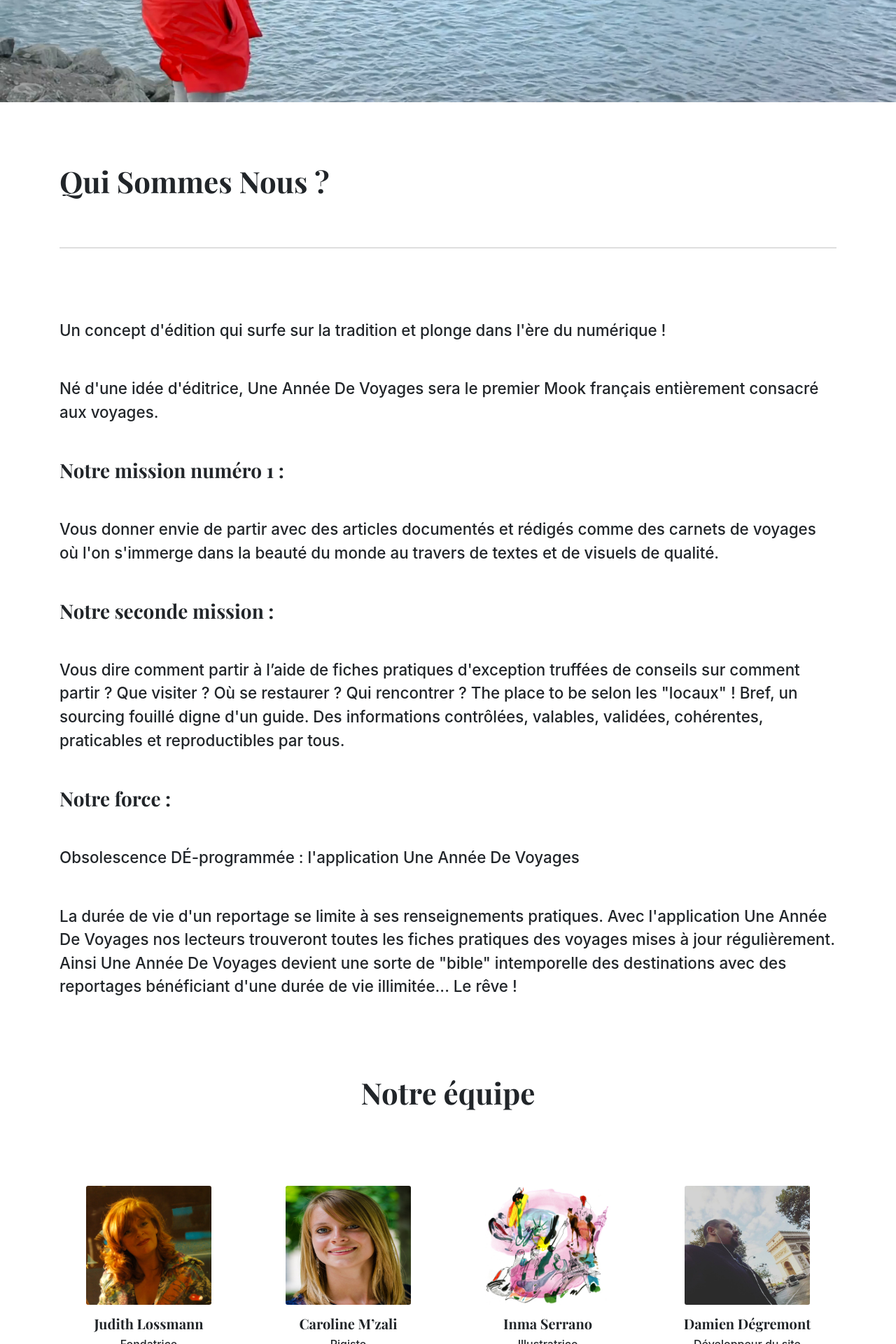
After one commit to AmauryFaveriel/SIPerfectSite-grp11, a PHP site: page /quisommesnous.php in a window 1280 px wide. The commit adds this page. Shown: the part 720-2640 px from the top of the page at 70% size. Run offline with PHP 8.4, Linux system fonts and the light colour scheme; data that the repository does not hold is empty.

Commit message:
Add Qui sommes nous ? page

```diff
--- /dev/null
+++ b/assets/css/scss/components/_quisommesnous.scss
@@ -0,0 +1,88 @@
+.quisommesnous{
+    .header{
+        height: 700px;
+        overflow: hidden;
+
+        img{
+            width: 100%;
+            height: 100%;
+        }
+    }
+
+    .head-news{
+        padding: 60px 0;
+        padding-bottom: 40px;
+        margin-bottom: 100px;
+        border-bottom: solid 2px #dedede;
+
+        .title{
+            font-size: 42px;
+            @include font-bold;
+        }
+
+        .subtitle{
+            font-size: 24px;
+            @include font-regular;
+            color: #93959f;
+            padding-bottom: 30px;
+        }
+
+        h5{
+            font-size: 16px;
+            @include font-regular;
+        }
+    }
+
+    .article-text{
+        font-size: 1.4rem;
+        font-weight: 500;
+        line-height: 1.5;
+
+        p{
+            margin: 50px 0;
+        }
+
+        h3{
+            @include font-bold;
+            margin: 50px 0;
+        }
+
+        img{
+            max-width: 100%;
+            height: auto;
+        }
+    }
+
+    .team{
+        .title{
+            padding-top: 60px;
+            padding-bottom: 100px;
+            text-align: center;
+
+            h3{
+                @include font-bold;
+                font-size: 42px;
+            }
+        }
+
+        .item{
+            text-align: center;
+
+            img{
+                width: 70%;
+                height: 170px;
+                border-radius: 3px;
+                margin-bottom: 15px;
+            }
+
+            h3{
+                @include font-bold;
+                font-size: 20px;
+            }
+
+            h5{
+                font-size: 16px;
+            }
+        }
+    }
+}
--- a/assets/css/scss/styles.scss
+++ b/assets/css/scss/styles.scss
@@ -17,5 +17,6 @@
 @import 'components/articles';
 @import 'components/fichespratiques';
 @import 'components/boiteaimages';
+@import 'components/quisommesnous';
 @import 'components/partners';
 @import 'components/footer';
--- a/assets/js/main.js
+++ b/assets/js/main.js
@@ -13,3 +13,8 @@
         event.preventDefault();
     })
 }
+
+function stopthisshit(event){
+    event.preventDefault();
+    return false;
+}
--- a/includes/connection.php
+++ b/includes/connection.php
@@ -7,7 +7,7 @@
  */
 
 try{
-    $pdo = new PDO('mysql:host=localhost;dbname=sips', 'sips', 'sips');
+    $pdo = new PDO('mysql:host=localhost;dbname=sips', 'root', '');
     $pdo -> exec("SET NAMES UTF8");
 } catch (PDOException $exception) {
     die($exception -> getMessage());
--- a/includes/publicFunctions.php
+++ b/includes/publicFunctions.php
@@ -41,6 +41,9 @@
                         <a class="dropdown-item" href="#">Meilleurs Restaurants</a>
                         <a class="dropdown-item" href="#">Meilleurs SPAs & Thalassos</a>
                     </div>
+                </li>
+                <li class="nav-item">
+                    <a class="nav-link" href="quisommesnous.php">Qui sommes-nous ?</a>
                 </li>
                 <li class="nav-item">
                     <a class="nav-link active" href="contact.php">Nous contacter</a>
--- a/index.php
+++ b/index.php
@@ -160,6 +160,7 @@
                         return strtotime($a->created_at) - strtotime($b->created_at);
                     }
                     usort($tweets3, "sortFunction");
+                    $tweets3 = array_reverse($tweets3);
                      foreach($tweets3 as $tweet): ?>
                         <img src="<?= $tweet->user->profile_image_url?>" alt="">
                         <small>
--- /dev/null
+++ b/quisommesnous.php
@@ -0,0 +1,85 @@
+<?php
+    require_once 'includes/connection.php';
+    require 'includes/publicFunctions.php';
+?>
+
+<html>
+
+    <head>
+        <meta charset="UTF-8">
+        <title>Qui sommes-nous ? - Une année de voyages</title>
+        <link rel="stylesheet" href="assets/css/styles.css">
+    </head>
+
+    <body>
+    <?php
+        publicHeader();
+    ?>
+
+        <section class="quisommesnous">
+            <div class="header">
+               <img src="assets/img/iceland.png" alt="background">
+            </div>
+
+            <div class="container">
+                <div class="head-news">
+                    <h1 class="title">Qui Sommes Nous ?</h1>
+                </div>
+            </div>
+
+            <div class="article-text">
+                <div class="container">
+                    <p>Un concept d'édition qui surfe sur la tradition et plonge dans l'ère du numérique !</p>
+                    <p>Né d'une idée d'éditrice, Une Année De Voyages sera le premier Mook français entièrement consacré aux voyages.</p>
+                    <h3>Notre mission numéro 1 :</h3>
+                    <p>Vous donner envie de partir avec des articles documentés et rédigés comme des carnets de voyages où l'on s'immerge dans la beauté du monde au travers de textes et de visuels de qualité.</p>
+                    <h3>Notre seconde mission :</h3>
+                    <p>Vous dire comment partir à l’aide de fiches pratiques d'exception truffées de conseils sur comment partir ? Que visiter ? Où se restaurer ? Qui rencontrer ? The place to be selon les "locaux" ! Bref, un sourcing fouillé digne d'un guide. Des informations contrôlées, valables, validées, cohérentes, praticables et reproductibles par tous.</p>
+                    <h3>Notre force :</h3>
+                    <p>Obsolescence DÉ-programmée : l'application Une Année De Voyages</p>
+                    <p> La durée de vie d'un reportage se limite à ses renseignements pratiques. Avec l'application Une Année De Voyages nos lecteurs trouveront toutes les fiches pratiques des voyages mises à jour régulièrement. Ainsi Une Année De Voyages devient une sorte de "bible" intemporelle des destinations avec des reportages bénéficiant d'une durée de vie illimitée... Le rêve !</p>
+                </div>
+            </div>
+
+            <div class="team">
+                <div class="container">
+                    <div class="title">
+                        <h3>Notre équipe</h3>
+                    </div>
+                    <div class="row">
+                        <div class="col-lg-3 col-md-4 col-sm-6 item">
+                            <img src="assets/img/team1.jpg" alt="onestpasdevnous">
+                            <h3>Judith Lossmann</h3>
+                            <h5>Fondatrice <br> Rédactrice en chef</h5>
+                        </div>
+                        <div class="col-lg-3 col-md-4 col-sm-6 item">
+                            <img src="assets/img/team2.jpg" alt="onestpasdevnous">
+                            <h3>Caroline M’zali</h3>
+                            <h5>Pigiste <br> Secrétaire de rédaction</h5>
+                        </div>
+                        <div class="col-lg-3 col-md-4 col-sm-6 item">
+                            <img src="assets/img/team3.jpg" alt="onestpasdevnous">
+                            <h3>Inma Serrano</h3>
+                            <h5>Illustratrice</h5>
+                        </div>
+                        <div class="col-lg-3 col-md-4 col-sm-6 item">
+                            <img src="assets/img/team4.jpg" alt="onestpasdevnous">
+                            <h3>Damien Dégremont</h3>
+                            <h5>Développeur du site</h5>
+                        </div>
+                    </div>
+                </div>
+            </div>
+        </section>
+
+    <?php
+        publicFooter($pdo);
+    ?>
+
+        <script src="assets/js/jquery-3.2.1.slim.min.js"></script>
+        <script src="assets/js/popper.min.js"></script>
+        <script src="assets/js/bootstrap.min.js"></script>
+        <script src="assets/js/main.js"></script>
+    </body>
+
+</html>
```
Also changed, not shown: assets/css/styles.css, assets/img/iceland.png (added), assets/img/team1.jpg (added), assets/img/team2.jpg (added), assets/img/team3.jpg (added), assets/img/team4.jpg (added).
